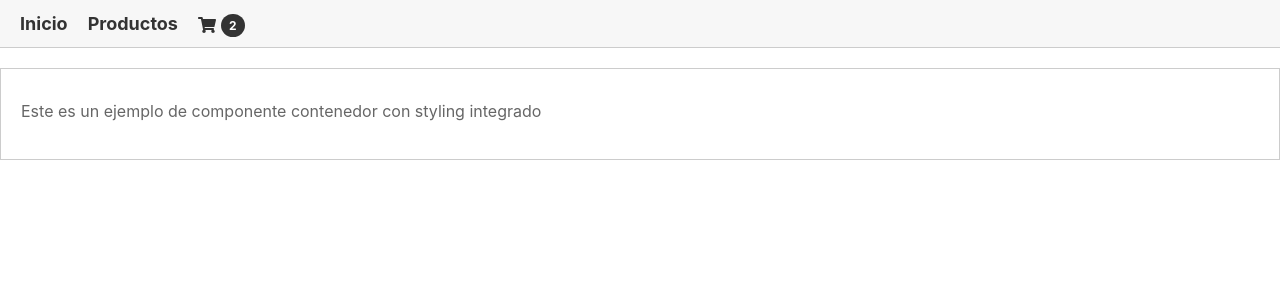
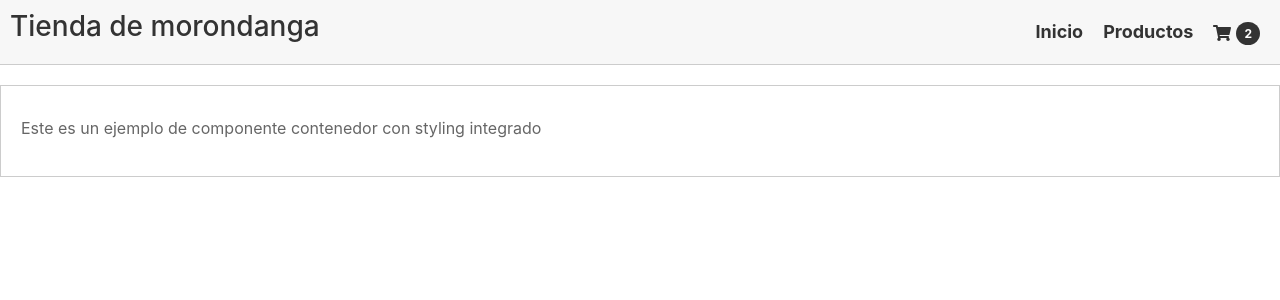
Before and after one commit to jecadm/coder-ecommerce-react, a React (Create React App) app: page / in a window 1280 px wide. Shown: the top 300 px of the page. Built offline with nearby package versions, Linux system fonts and the light colour scheme.

Commit message:
brand titulo

```diff
--- a/src/components/NavBar/NavBar.js
+++ b/src/components/NavBar/NavBar.js
@@ -6,6 +6,11 @@ import { FaShoppingCart } from "react-icons/fa";
 function NavBar() {
   return (
     <nav className="navbar">
+      <div>
+     {/*  Brand (título/nombre de la tienda) */}
+
+        <h2>Tienda de morondanga</h2>
+      </div>
       <ul>
         <li>
           <a href="/">Inicio</a>
```
